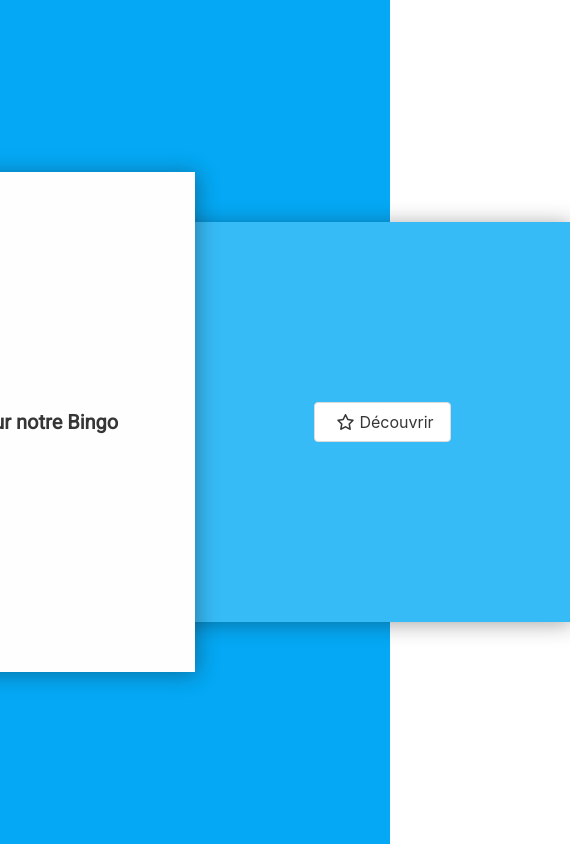
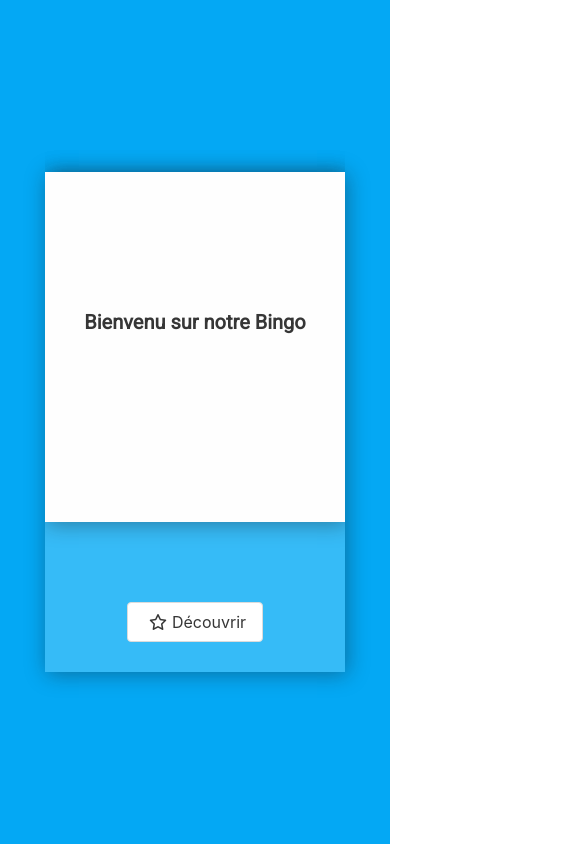
Before and after one commit to jprex59/Bingo, a plain HTML site: page index.html in a window 390 px wide. Shown: the whole page, 570 px wide, since content can reach past the window. Drawn offline with nearby package versions, Linux system fonts and the light colour scheme.

Commit message:
responsive?

```diff
--- a/css/index.css
+++ b/css/index.css
@@ -13,8 +13,8 @@ body {
 }
 
 .container_home {
-	min-width: 750px;
-	min-height: 400px;
+	width: 750px;
+	height: 400px;
 	background-color: #36bbf7;
 	box-shadow: 2px 2px 20px rgb(20 20 22 / 38%);
 	display: flex;
@@ -28,7 +28,7 @@ i {
 }
 .container_half {
 	width: 50%;
-	min-height: 400px;
+	height: 400px;
 	display: flex;
 	justify-content: center;
 	align-items: center;
@@ -36,7 +36,7 @@ i {
 .bgWhite {
 	position: absolute;
 	background-color: #fefefe;
-	min-height: 500px;
+	height: 500px;
 	width: 375px;
 	top: -50px;
 	transform: translateX(0px);
@@ -52,7 +52,7 @@ i {
 	display: flex;
 	justify-content: center;
 	align-items: center;
-	min-height: 400px;
+	height: 400px;
 	width: 375px;
 	position: absolute;
 	top: 0;
@@ -92,3 +92,43 @@ i {
 	width: 100%;
 	justify-content: space-around;
 }
+
+.responsive {
+	display: none;
+}
+@media all and (max-width: 800px) {
+	.responsive {
+		display: block;
+		width: 300px;
+		height: 300px;
+	}
+	.container_home {
+		width: 300px;
+		height: 500px;
+		display: flex;
+		flex-direction: column;
+		flex-wrap: nowrap;
+	}
+	.bgWhite {
+		position: absolute;
+		background-color: #fefefe;
+		height: 350px;
+		width: 300px;
+		top: 0px;
+		transform: translateY(0px);
+	}
+	.container_half {
+		width: 100%;
+		height: 100px;
+	}
+	.mess {
+		width: 100%;
+		height: 300px;
+	}
+	.open {
+		transform: translateY(150px);
+	}
+	.right_Open {
+		transform: translateY(150px);
+	}
+}
--- a/index.html
+++ b/index.html
@@ -18,9 +18,11 @@
 			<div class="container_half half-left">
 				<button id="button_cancel" class="button">I want blue <i class="fas fa-brush"></i></button>
 			</div>
+			<div class="responsive"></div>
 			<div class="container_half">
 				<button id="button_open" class="button"><i class="far fa-star"></i> Découvrir</button>
 			</div>
+
 			<div class="bgWhite"></div>
 			<div class="mess mess_left"><p class="title is-5">Bienvenu sur notre Bingo</p></div>
 			<div class="mess mess_right">
```
